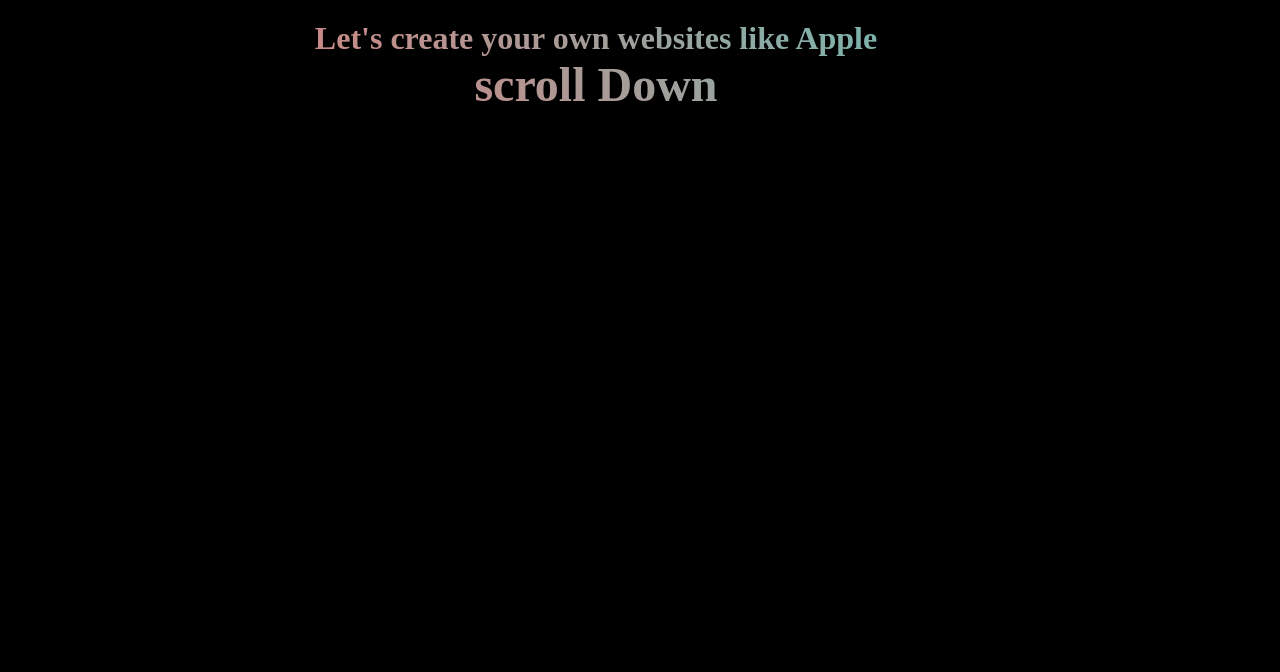
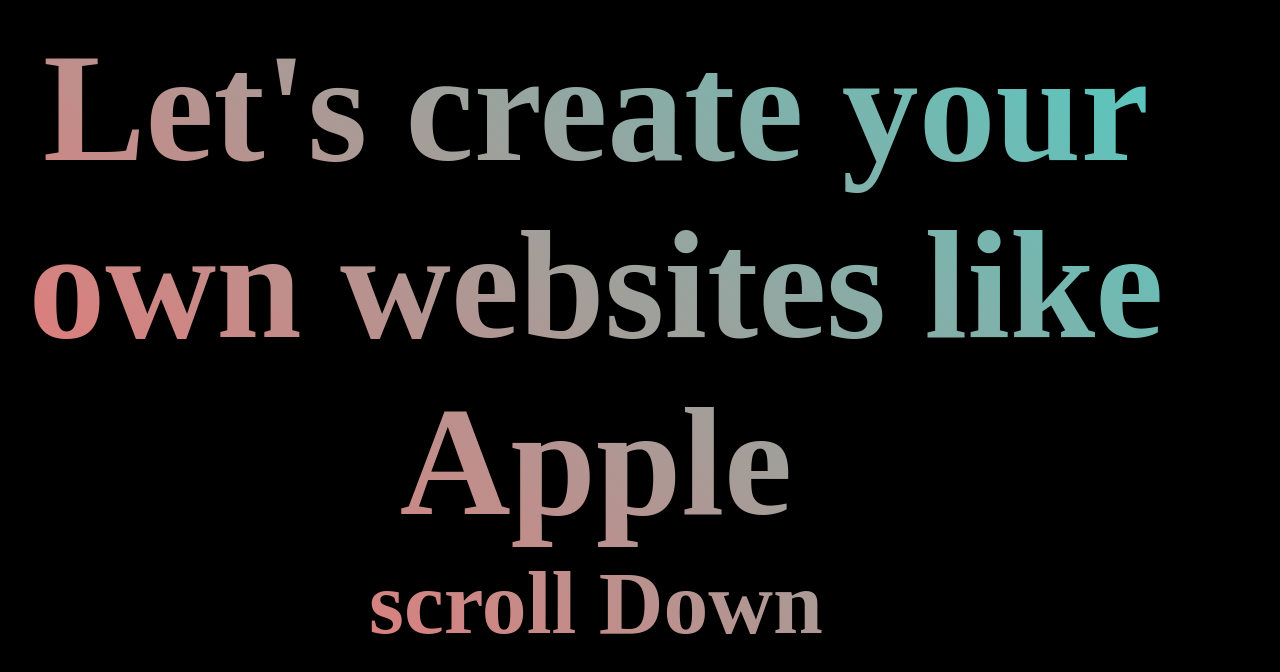
Before and after one commit to akash-20dv/Framer-scrolling-video, a React (Vite) app: page / in a window 1280 px wide. Shown: the top 672 px of the page. Built offline with nearby package versions, Linux system fonts and the light colour scheme.

Commit message:
Update App.jsx

```diff
--- a/src/App.jsx
+++ b/src/App.jsx
@@ -51,7 +51,7 @@
       }}
     >
       <h1 style={{
-        fontSize: 'font-size: clamp(10vw , 12vw , 14vw)',
+        fontSize: 'clamp(10vw , 12vw , 14vw)',
         fontWeight: 'bold',
         padding: '20px',
         background: 'linear-gradient(45deg, #ff6b6b, #4ecdc4)',
@@ -68,7 +68,7 @@
         Let's create your own websites like Apple
 
 
-        <span style={{fontSize:'3rem' , color: "white", display: 'block'}}>scroll Down</span>
+        <span style={{fontSize:'clamp(6vw , 7vw , 9vw)' , color: "white", display: 'block'}}>scroll Down</span>
       </h1>
 
       <canvas  width={1000} height={1000} ref={ref}
```
